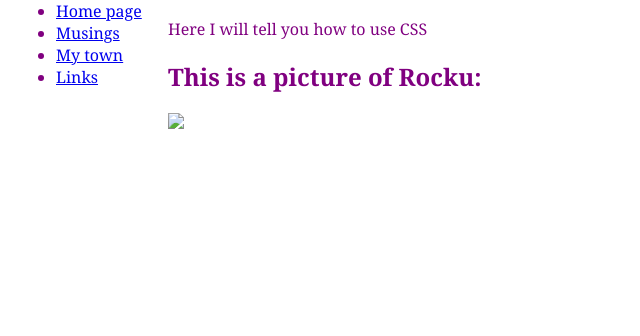
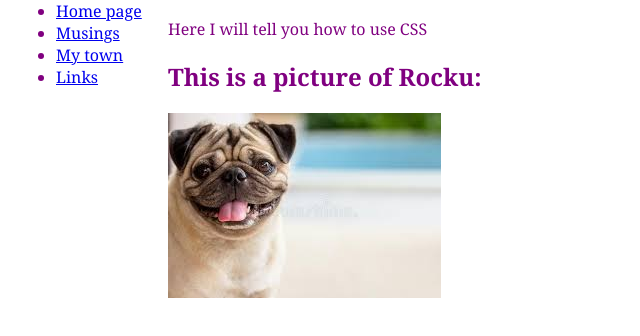
Before and after one commit to Sukhjiwan/Sukhjiwan-Kaur, a plain HTML site: page index.html in a window 1280 px wide. Shown: the part 48-384 px from the top of the page, without its empty margins (0-640 px from the left). Drawn offline with Linux system fonts and the light colour scheme.

Commit message:
Add files via upload

```diff
--- a/index.html
+++ b/index.html
@@ -36,7 +36,7 @@
 <p> Here I will tell you how to use CSS</p>
 
 <h2>This is a picture of Rocku: </h2>
-<img src='Ro.jpeg'/>
+<img src='Rocku.jpeg'/>
 </body>
 
 </html>
```
